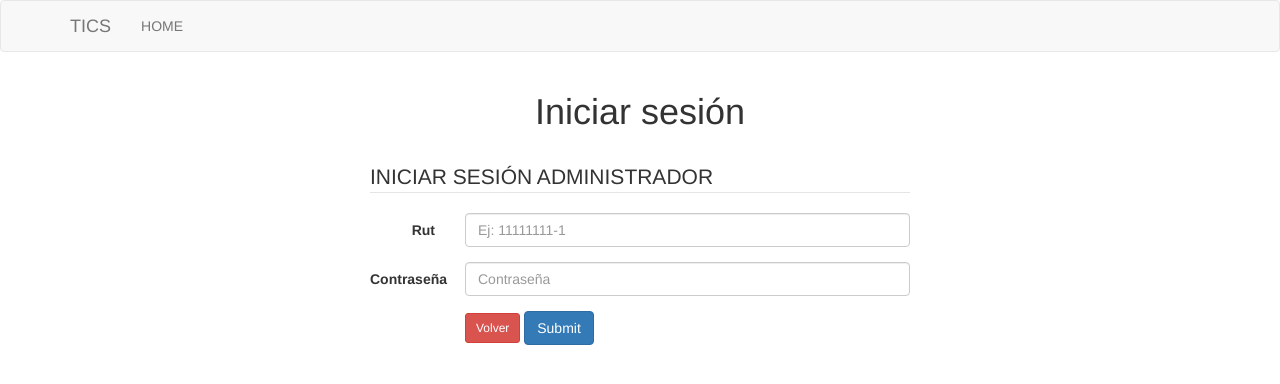
After one commit to njara/tics, a CodeIgniter app: page /tarea3grupo13/index.php/usuarios/iniciar_sesion_admin in a window 1280 px wide. The commit adds this page. Shown: the top 384 px of the page. Run offline with CodeIgniter, Linux system fonts and the light colour scheme; some libraries are stand-ins or nearby versions.

Commit message:
Logeo separado para el admin

```diff
--- a/application/controllers/usuarios.php
+++ b/application/controllers/Usuarios.php
@@ -13,6 +13,12 @@ class Usuarios extends CI_Controller {
       $this->load->view('usuarios/iniciar_sesion', $data);
    }
 
+   public function iniciar_sesion_admin() {
+      $data = array();
+      $data['error'] = $this->session->flashdata('error');
+      $this->load->view('usuarios/iniciar_sesion_admin', $data);
+   }
+
    public function iniciar_sesion_post() {
       if ($this->input->post()) {
          $rut = $this->input->post('rut');
@@ -26,10 +32,46 @@ class Usuarios extends CI_Controller {
                'logueado' => TRUE
                );
             $this->session->set_userdata($usuario_data);
+
             redirect('index.php/usuarios/logueado');
+
          } else {
             $this->session->set_flashdata('error', 'El usuario o la contraseña son incorrectos.');
             redirect('index.php/usuarios/iniciar_sesion');
+         }
+      } else {
+         $this->iniciar_sesion();
+      }
+   }
+
+    public function iniciar_sesion_admin_post() {
+      if ($this->input->post()) {
+         $rut = $this->input->post('rut');
+         $password = $this->input->post('password');
+         $this->load->model('usuario_model');
+         $usuario = $this->usuario_model->usuario_por_nickname_password($rut, $password);
+         if ($usuario) {
+            $usuario_data = array(
+               'id_persona' => $usuario->id_persona,
+               'nickname_show' => $usuario->nickname,
+               'logueado' => TRUE
+               );
+            $this->session->set_userdata($usuario_data);
+
+            $tipo = $this->usuario_model->es_admin($rut);
+            if($tipo) {
+
+               redirect('index.php/usuarios/logueado_admin');
+            } else {
+               $this->session->set_flashdata('error', 'El usuario no es ADMINISTRADOR.');
+               redirect('index.php/usuarios/iniciar_sesion_admin');
+            }
+
+
+
+         } else {
+            $this->session->set_flashdata('error', 'El usuario o la contraseña son incorrectos.');
+            redirect('index.php/usuarios/iniciar_sesion_admin');
          }
       } else {
          $this->iniciar_sesion();
@@ -41,6 +83,16 @@ class Usuarios extends CI_Controller {
          $data = array();
          $data['nickname_show'] = $this->session->userdata('nickname_show');
          $this->load->view('usuarios/logueado', $data);
+      }else{
+         redirect('index.php/usuarios/iniciar_sesion');
+      }
+   }
+
+    public function logueado_admin() {
+      if($this->session->userdata('logueado')){
+         $data = array();
+         $data['nickname_show'] = $this->session->userdata('nickname_show');
+         $this->load->view('usuarios/admin_logueado', $data);
       }else{
          redirect('index.php/usuarios/iniciar_sesion');
       }
--- /dev/null
+++ b/application/views/usuarios/iniciar_sesion_admin.php
@@ -0,0 +1,101 @@
+<?php
+defined('BASEPATH') OR exit('No direct script access allowed');
+?><!DOCTYPE html>
+<html>
+<head>
+  <meta charset="UTF-8">
+  <meta name="viewport" content="width=device-width, initial-scale=1">
+  <title>Ejercicio 6</title>
+
+  <script src="https://code.jquery.com/jquery-1.10.2.min.js"></script>
+  <!-- Latest compiled and minified CSS -->
+  <link rel="stylesheet" href="https://maxcdn.bootstrapcdn.com/bootstrap/3.3.7/css/bootstrap.min.css" integrity="sha384-BVYiiSIFeK1dGmJRAkycuHAHRg32OmUcww7on3RYdg4Va+PmSTsz/K68vbdEjh4u" crossorigin="anonymous">
+
+  <!-- Optional theme -->
+
+  <link rel="stylesheet" type="text/css" href="https://bootswatch.com/flatly/bootstrap.min.css">
+
+  <!-- Latest compiled and minified JavaScript -->
+  <script src="https://maxcdn.bootstrapcdn.com/bootstrap/3.3.7/js/bootstrap.min.js" integrity="sha384-Tc5IQib027qvyjSMfHjOMaLkfuWVxZxUPnCJA7l2mCWNIpG9mGCD8wGNIcPD7Txa" crossorigin="anonymous"></script>
+
+</head>
+
+<body>
+
+  <nav class="navbar navbar-default">
+    <div class="container">
+      <!-- Brand and toggle get grouped for better mobile display -->
+      <div class="navbar-header">
+        <button type="button" class="navbar-toggle collapsed" data-toggle="collapse" data-target="#bs-example-navbar-collapse-1" aria-expanded="false">
+          <span class="sr-only">Toggle navigation</span>
+          <span class="icon-bar"></span>
+          <span class="icon-bar"></span>
+          <span class="icon-bar"></span>
+        </button>
+        <a class="navbar-brand" href="#">TICS</a>
+      </div>
+
+      <!-- Collect the nav links, forms, and other content for toggling -->
+      <div class="collapse navbar-collapse" id="bs-example-navbar-collapse-1">
+        <ul class="nav navbar-nav">
+          <li class=""><a href="<?php echo base_url();?>index.php/">HOME <span class="sr-only">(current)</span></a></li>
+        </ul>
+        <ul class="nav navbar-nav navbar-right">
+
+        </ul>
+      </div><!-- /.navbar-collapse -->
+    </div><!-- /.container-fluid -->
+  </nav>
+  <!-- ______________________________________________BODY____________________________________________-->
+
+  <div class="container">
+   <h1 class="text-center"> Iniciar sesión </h1>
+   <br>
+
+
+   <div class="col-md-6 col-md-offset-3">
+     <form class="form-horizontal" method="post" action="<?php echo base_url() ?>index.php/usuarios/iniciar_sesion_admin_post">
+      <fieldset>
+        <legend>INICIAR SESIÓN ADMINISTRADOR</legend>
+
+
+
+
+        <div class="form-group">
+          <label for="rut" class="col-lg-2 control-label">Rut</label>
+          <div class="col-lg-10">
+            <input type="text" class="form-control" name="rut" id="rut" placeholder="Ej: 11111111-1">
+          </div>
+        </div>
+        <div class="form-group">
+          <label for="password" class="col-lg-2 control-label">Contraseña</label>
+          <div class="col-lg-10">
+            <input type="password" class="form-control" name="password" id="password" placeholder="Contraseña">
+          </div>
+        </div>
+
+        <?php if ($error): ?>
+
+
+          <div class="alert alert-dismissible alert-danger">
+          <button type="button" class="close" data-dismiss="alert">&times;</button>
+          <strong>Error!</strong>  <p> <?php echo $error ?> </p>
+        </div>
+
+      <?php endif; ?>
+
+      <div class="form-group">
+        <div class="col-lg-10 col-lg-offset-2">
+          <a class="btn btn-danger btn-sm" href="<?php echo base_url();?>index.php/"> Volver</a>
+          <button type="submit" class="btn btn-primary">Submit</button>
+        </div>
+      </div>
+    </fieldset>
+  </form>
+</div>
+
+
+</div>
+</body>
+
+</html>
```
Also changed, not shown: application/models/Usuario_model.php (renamed from application/models/usuario_model.php, +24 -0 lines), application/views/usuarios/admin_logueado.php (added, +64 -0 lines), application/views/welcome_message.php (+9 -4 lines).
